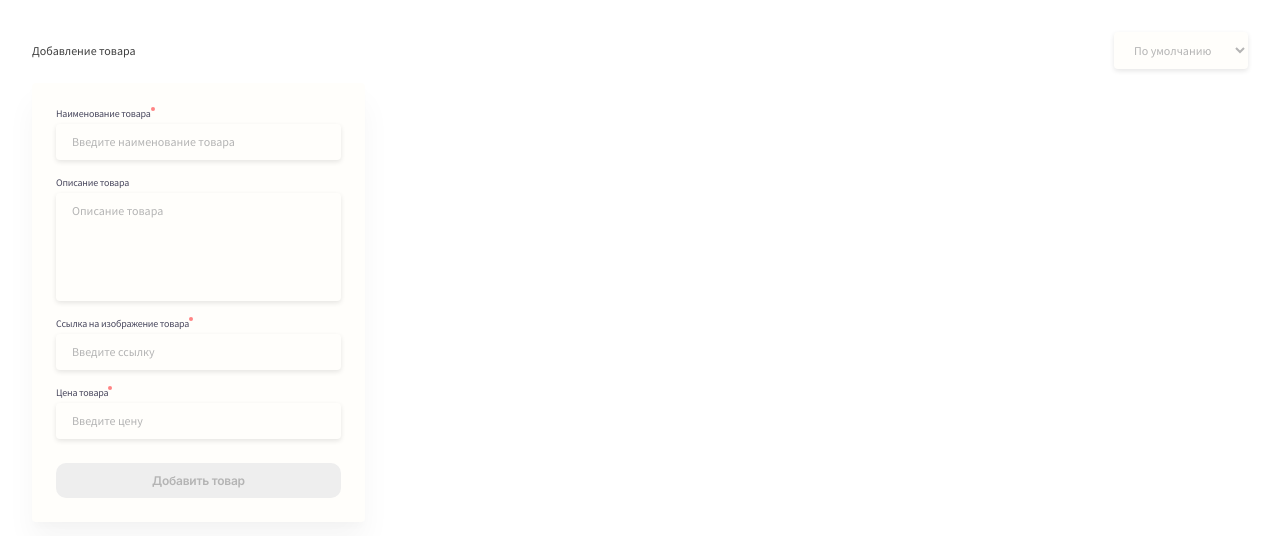
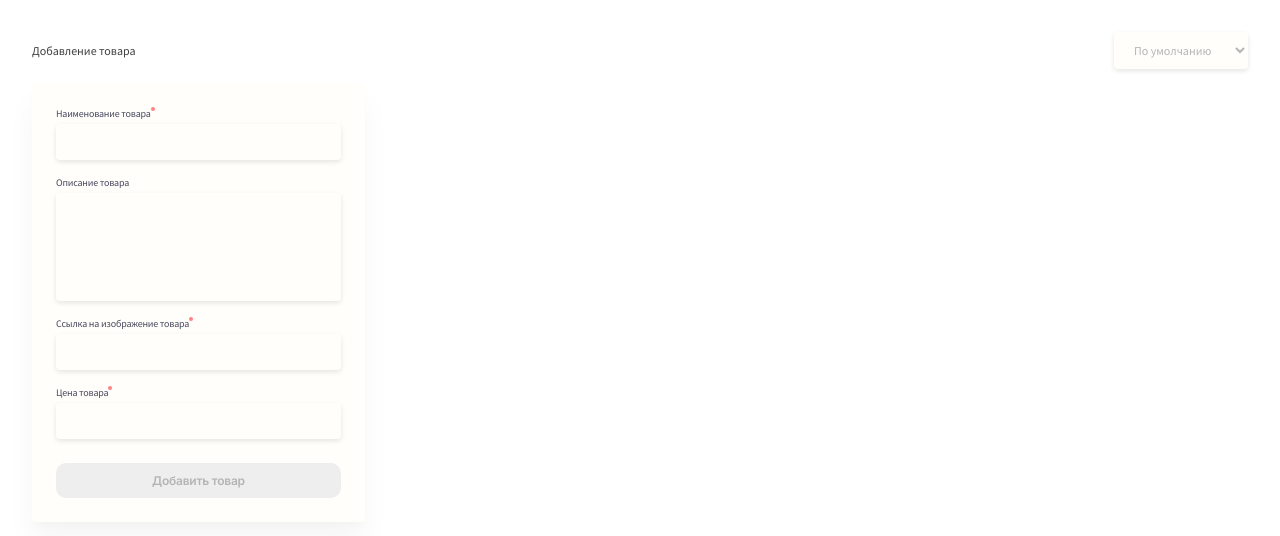
Before and after one commit to relin555/idaproject, a Vue app: page / in a window 1280 px wide. Shown: the top 536 px of the page. Built offline with nearby package versions, Linux system fonts and the light colour scheme.

Commit message:
rewrote the components

```diff
--- a/src/App.vue
+++ b/src/App.vue
@@ -13,10 +13,10 @@
   </header>
    <main class="main">
       <aside class="main__form-wrapper">
-        <form-vue :inputValue="inputValue" @addCard="addCard"/>
+        <form-vue @addCard="addCard"/>
       </aside>
       <aside class="main__content-wrapper">
-       <card-product v-for="(item, id) in sortCard" :item="item" :key="id" @deleteCard="deleteCard(id)" />
+       <card-product v-for="item in card" :key="item.id" :item="item" />
       </aside>
     </main>
   </div>
@@ -37,51 +37,29 @@ export default {
     return {
       title: 'Добавление товара',
       selected: '',
-      searchText: '',
       options: [
         { select: 'По умолчанию', value: 'default' },
         { select: 'По цене max', value: 'max' },
         { select: 'По цене min', value: 'min' },
         { select: 'По наименованию', value: 'name' },
       ],
-      inputValue: [
-        { model: null, type: 'text', placeholder: 'Введите наименование товара', title: 'Наименование товара'},
-        { model: null, type: 'text', placeholder: 'Введите описание товара', title: 'Описание товара'},
-        { model: null, type: 'text', placeholder: 'Введите ссылку', title: 'Ссылка на изображение товара'},
-        { model: null, type: 'number', placeholder: 'Введите цену', title: 'Цена товара'},
-      ],
       card: [],
     }
   },
   methods: {
-    addCard() {
-      const newCard = this.inputValue.map( el => el.model);
-      this.card.push(newCard)
-      this.inputValue.forEach( el => el.model = null )
-    },
-    deleteCard(id) {
-      this.sortCard.splice(id, 1)
+    addCard(model) {
+      this.card.push(model)
     }
   },
   computed: {
-    sortCard() {
-      return this.card.sort( (a, b) => {
-        if ( this.selected === 'min' ) {
-          return a[3] - b[3]
-        }
-        if( this.selected === 'max' ) {
-          return b[3] - a[3]
-        }
-        if( this.selected === 'name' ) {
-          let nameA=a[0].toLowerCase(), nameB=b[0].toLowerCase()
-          if (nameA < nameB)
-            return -1
-          if (nameA > nameB)
-            return 1
-          return 0
-        }
-      } )
+
+  },
+  mounted() {
+    const data = localStorage.getItem('card');
+    if(data) {
+      this.card = JSON.parse(data);
     }
+
   }
 }
 </script>
--- a/src/components/cardProduct.vue
+++ b/src/components/cardProduct.vue
@@ -3,11 +3,11 @@
     <div class="card__delete-btn" @click="deleteCard()">
       <img class="card__delete-icon" src="../assets/icon/delete.svg" alt="">
     </div>
-    <img class="card__img" :src="`${item[2]}`" alt="">
+    <img class="card__img" :src="item.link" :alt="item.title">
     <div class="card__description">
-      <h2 class="card__description-title"> {{ item[0] }} </h2>
-      <p class="card__description-subtitle">  {{ item[1] }}</p>
-      <p class="card__price"> {{ Math.round(item[3]).toLocaleString('ru') }} руб.</p>
+      <h2 class="card__description-title"> {{ item.title }} </h2>
+      <p class="card__description-subtitle">  {{ item.textarea }}</p>
+      <p class="card__price"> {{ Math.round(item.price).toLocaleString('ru') }} руб.</p>
     </div>
   </div>
 </template>
@@ -17,7 +17,7 @@ export default {
   name: 'CardProduct',
   props: {
     item: {
-      type: Array
+      type: Object
     }
   },
   methods: {
--- a/src/components/formVue.vue
+++ b/src/components/formVue.vue
@@ -1,16 +1,46 @@
 <template>
   <form action="" class="form" @submit.prevent="onSubmit">
-    <div class="form__input-wrapper" v-for="(item, id) in inputValue" :key="id">
+    <div class="form__input-wrapper">
       <div class="form__input-title-wrapper">
         <p class="form__input-title">
-        {{ item.title }}
+          Наименование товара
         </p>
         <div class="form__input-title-dot"></div>
       </div>
-      <input class="form__input" :type="item.type" :placeholder="item.placeholder" v-model="item.model" :id="id" autocomplete="off"/>
-      <textarea class="form__textarea" name="" id="" :placeholder="item.title" v-model="item.model"></textarea>
-      <label class="form__label" :for="id">Поле является обязательным</label>
+      <input class="form__input" type="text" placeholder="" v-model="model.title" autocomplete="off"/>
+      <label class="form__label" for="id">Поле является обязательным</label>
     </div>
+    <div class="form__input-wrapper">
+      <div class="form__input-title-wrapper">
+        <p class="form__input-title">
+          Описание товара
+        </p>
+        <div class="form__input-title-dot"></div>
+      </div>
+      <textarea class="form__textarea" v-model="model.textarea"></textarea>
+      <label class="form__label" for="id">Поле является обязательным</label>
+    </div>
+     <div class="form__input-wrapper">
+      <div class="form__input-title-wrapper">
+        <p class="form__input-title">
+          Ссылка на изображение товара
+        </p>
+        <div class="form__input-title-dot"></div>
+      </div>
+      <input class="form__input" type="text" placeholder="" v-model="model.link" autocomplete="off"/>
+      <label class="form__label" for="id">Поле является обязательным</label>
+    </div>
+    <div class="form__input-wrapper">
+      <div class="form__input-title-wrapper">
+        <p class="form__input-title">
+          Цена товара
+        </p>
+        <div class="form__input-title-dot"></div>
+      </div>
+      <input class="form__input" type="text" placeholder="" v-model="model.price" autocomplete="off"/>
+      <label class="form__label" for="id">Поле является обязательным</label>
+    </div>
+
     <button class="form__btn">Добавить товар</button>
   </form>
 </template>
@@ -18,15 +48,27 @@
 <script>
 export default {
   name: 'FormVue',
-  props: {
-    inputValue: {
-      type: Array,
-      default: []
-    },
+  data() {
+    return {
+      model: {
+        title: null,
+        textarea: null,
+        link: null,
+        price: null
+      }
+
+    }
   },
   methods: {
     onSubmit() {
-      this.$emit('addCard')
+      this.model.id = Date.now()
+      this.$emit('addCard', this.model)
+      this.model = {
+        title: null,
+        textarea: null,
+        link: null,
+        price: null
+      }
     }
   },
 }
@@ -44,27 +86,10 @@ export default {
     display: flex;
     flex-direction: column;
     }
-    &__input-wrapper > textarea {
-      display: none;
-    }
     &__input-wrapper:nth-child(2) > &__input-title-wrapper > &__input-title-dot {
       display: none;
     }
-    &__input-wrapper:nth-child(2) > input {
-      height: 108px;
-      display: flex;
-      flex-direction: column;
-      align-items: flex-start;
-    }
-    &__input-wrapper:nth-child(2) > input::placeholder {
-      color: #FF8484;
-      display: flex;
-      flex-direction: column;
-    }
-    &__input-wrapper:nth-child(2) > input {
-      display: none;
-    }
-    &__input-wrapper:nth-child(2) > textarea {
+    &__textarea {
       display: flex;
       height: 108px;
       padding: 10px 16px;
@@ -74,16 +99,6 @@ export default {
       border: none;
       resize: none;
       outline: none;
-      margin-bottom: 16px;
-    }
-    &__input-wrapper:nth-child(2) > textarea::placeholder {
-      font-weight: 400;
-      font-size: 12px;
-      line-height: 15px;
-      color: #B4B4B4;
-    }
-    &__input-wrapper:nth-child(2) > label {
-      display: none;
     }
     &__input-title-wrapper {
       display: flex;
```
